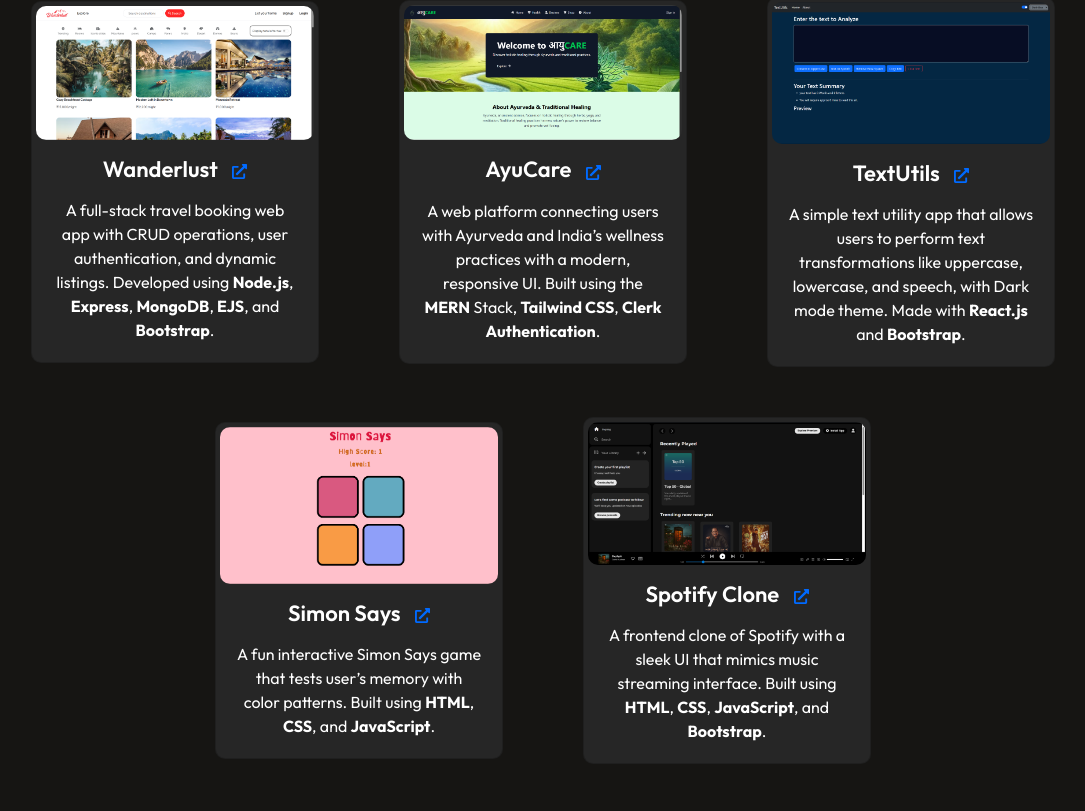
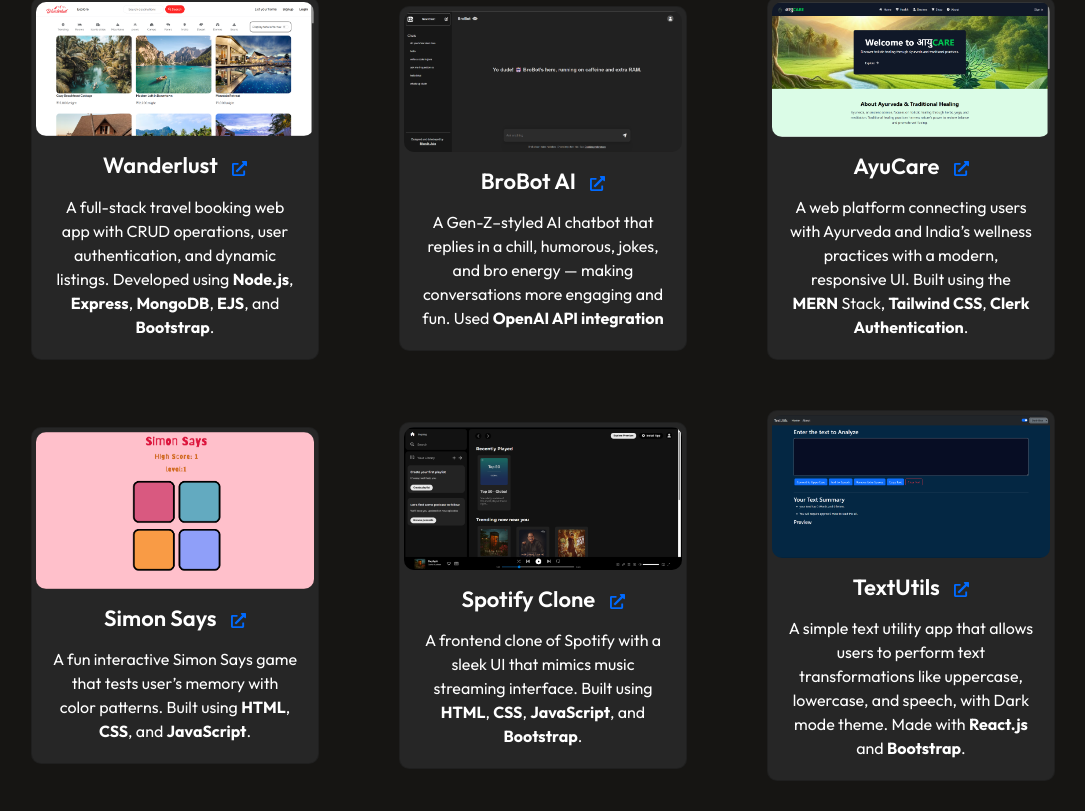
Before and after one commit to bhavikcodes/bhavik-Portfolio, a React (Vite) app: page / in a window 1280 px wide. Shown: the part 3469-4280 px from the top of the page, without its empty margins (97-1182 px from the left). Built offline with nearby package versions, Linux system fonts and the light colour scheme.

Commit message:
added new project

```diff
--- a/src/components/project/Project.jsx
+++ b/src/components/project/Project.jsx
@@ -6,6 +6,7 @@
 import SpotifyClone from '../../assets/project/SpotifyClone.png'
 import TextUtils from '../../assets/project/TextUtils.png'
 import WanderLust from '../../assets/project/WanderLust.png'
+import Brobot from '../../assets/project/Brobot.png'
 import { FaExternalLinkAlt } from "react-icons/fa";
 
 const Project = () => {
@@ -18,12 +19,23 @@
           </h1>
         </div>
         <div className="project-content-fe">
+
           <div className="card">
             <img src={WanderLust} className="card-img-top" alt="..." />
             <div className="card-body">
               <h5 className="card-title">Wanderlust <a href="https://wanderlust-project-9x1g.onrender.com/" target="_blank" rel="noopener noreferrer"><FaExternalLinkAlt className="linkIcon" /></a></h5>
               <p className="card-text">
                 A full-stack travel booking web app with CRUD operations, user authentication, and dynamic listings. Developed using <b>Node.js</b>, <b>Express</b>, <b>MongoDB</b>, <b>EJS</b>, and <b>Bootstrap</b>.
+              </p>
+            </div>
+          </div>
+
+          <div className="card">
+            <img src={Brobot} className="card-img-top" alt="..." />
+            <div className="card-body">
+              <h5 className="card-title">BroBot AI <a href="https://bro-bot-ai.vercel.app/" target="_blank" rel="noopener noreferrer"><FaExternalLinkAlt className="linkIcon" /></a></h5>
+              <p className="card-text">
+                A Gen-Z–styled AI chatbot that replies in a chill, humorous, jokes, and bro energy — making conversations more engaging and fun. Used <b>OpenAI API integration</b>
               </p>
             </div>
           </div>
@@ -38,15 +50,6 @@
             </div>
           </div>
 
-          <div className="card">
-            <img src={TextUtils} className="card-img-top" alt="..." />
-            <div className="card-body">
-              <h5 className="card-title">TextUtils <a href="https://bhavikcodes.github.io/TextUtils/" target="_blank" rel="noopener noreferrer"><FaExternalLinkAlt className="linkIcon" /></a></h5>
-              <p className="card-text">
-                A simple text utility app that allows users to perform text transformations like uppercase, lowercase, and speech, with Dark mode theme. Made with <b>React.js</b> and <b>Bootstrap</b>.
-              </p>
-            </div>
-          </div>
         </div>
 
         <div className="project-content-be">
@@ -69,6 +72,17 @@
               </p>
             </div>
           </div>
+
+          <div className="card">
+            <img src={TextUtils} className="card-img-top" alt="..." />
+            <div className="card-body">
+              <h5 className="card-title">TextUtils <a href="https://bhavikcodes.github.io/TextUtils/" target="_blank" rel="noopener noreferrer"><FaExternalLinkAlt className="linkIcon" /></a></h5>
+              <p className="card-text">
+                A simple text utility app that allows users to perform text transformations like uppercase, lowercase, and speech, with Dark mode theme. Made with <b>React.js</b> and <b>Bootstrap</b>.
+              </p>
+            </div>
+          </div>
+
         </div>
       </div>
     </div>
```
Also changed, not shown: src/assets/project/Brobot.png (added).
